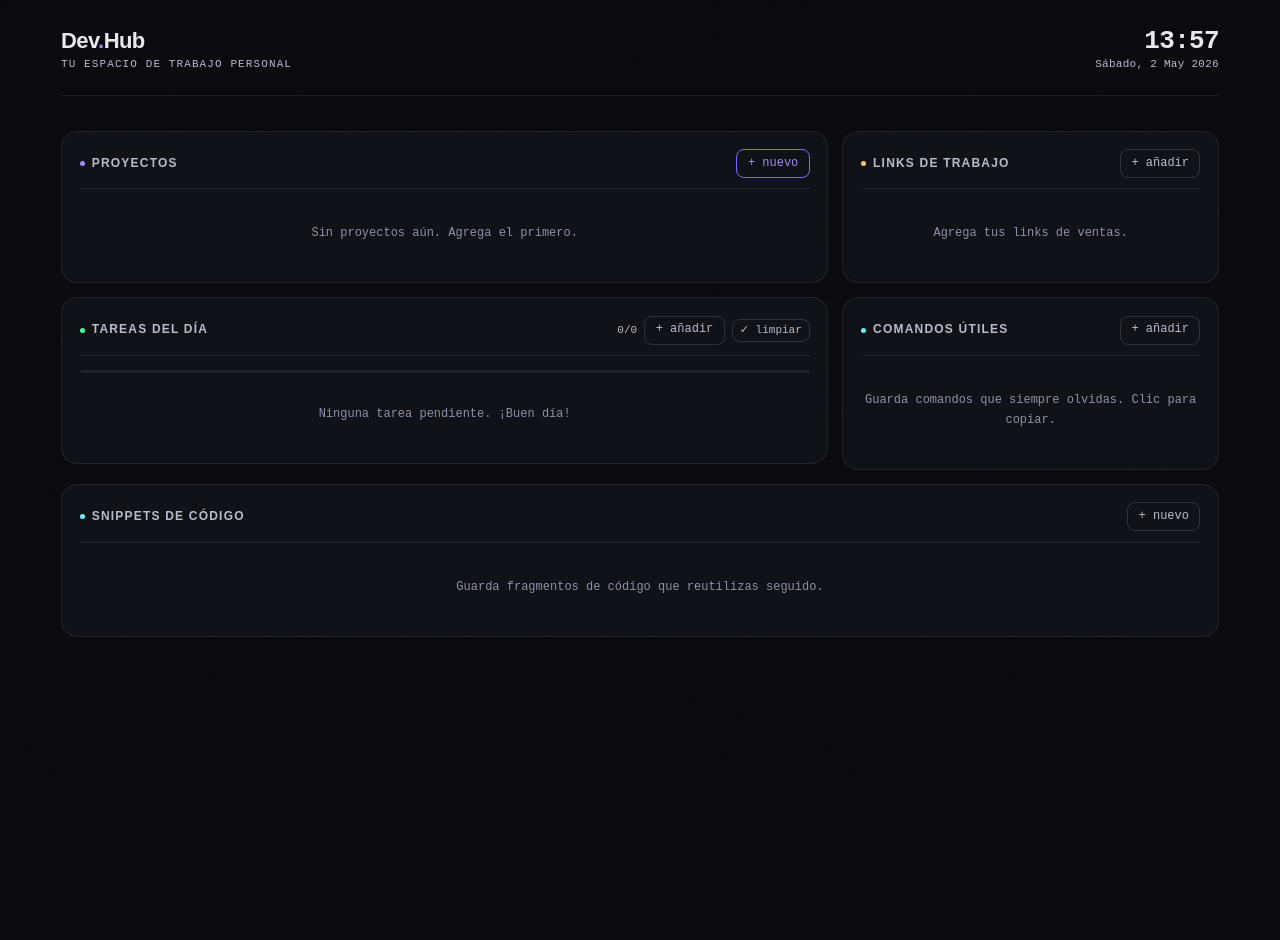
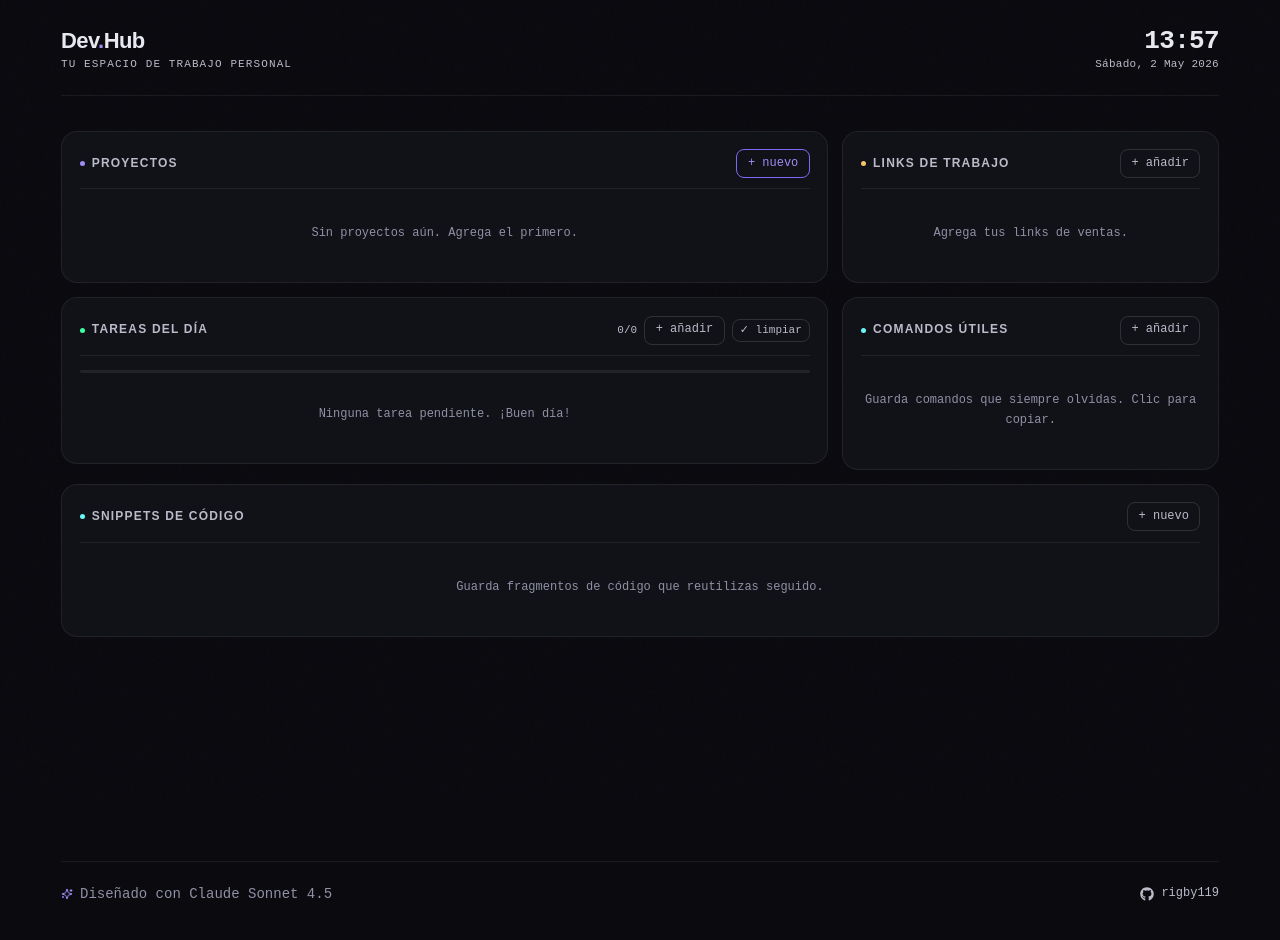
Before and after one commit to Rigby119/DevHubPWA, a React (Vite) app: page / in a window 1280 px wide. Shown: the top 940 px of the page. Before the commit the page ends 800 px from the top, so only its background shows below. Built offline with nearby package versions, Linux system fonts and the light colour scheme.

Commit message:
[ADD] (design) Footer layout added

```diff
--- a/src/layouts/AppLayout.jsx
+++ b/src/layouts/AppLayout.jsx
@@ -1,10 +1,12 @@
 import Header from './Header'
+import Footer from './Footer'
 
 export default function AppLayout({ children }) {
     return (
         <div className="relative z-[1] max-w-[1200px] mx-auto px-6 pt-8 pb-16">
             <Header />
             <main>{children}</main>
+            <Footer />
         </div>
     )
 }
--- /dev/null
+++ b/src/layouts/Footer.jsx
@@ -0,0 +1,23 @@
+import { FaGithub } from 'react-icons/fa'
+import { LuSparkles } from "react-icons/lu";
+
+export default function Footer() {
+    return (
+        <footer className="mt-64 pb-8 flex items-center justify-between border-t border-border pt-6">
+            <div className="flex items-center gap-2 text-muted2 font-mono">
+                <LuSparkles size={12} className="text-accent2" />
+                <span>Diseñado con Claude Sonnet 4.5</span>
+            </div>
+
+            <a
+                href="https://github.com/Rigby119"
+                target="_blank"
+                rel="noreferrer"
+                className="flex items-center gap-2 text-muted text-[12px] font-mono hover:text-text transition-colors duration-150 group"
+            >
+                <FaGithub size={14} className="group-hover:text-accent2 transition-colors duration-150" />
+                <span>rigby119</span>
+            </a>
+        </footer>
+    )
+}
```
